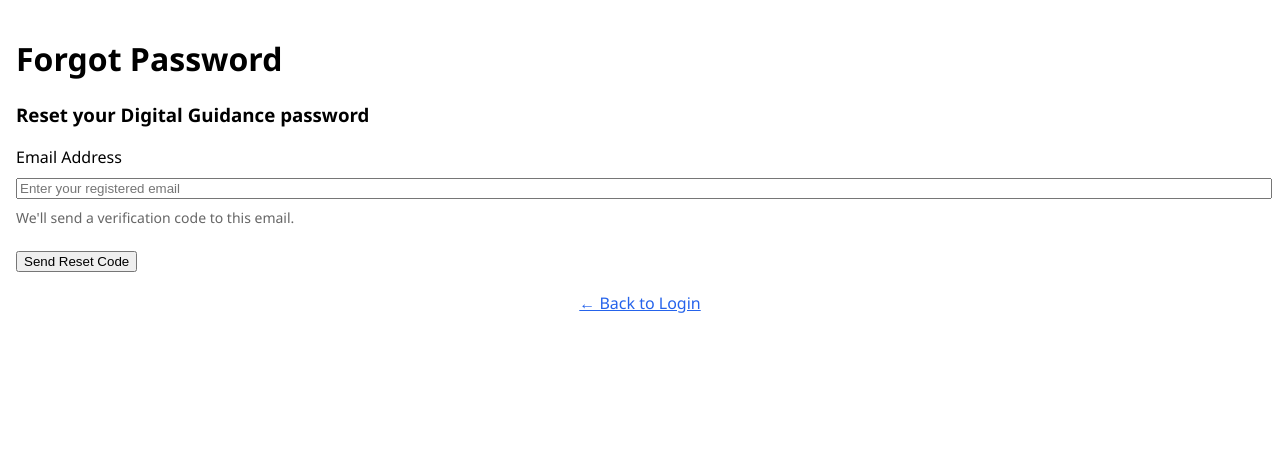
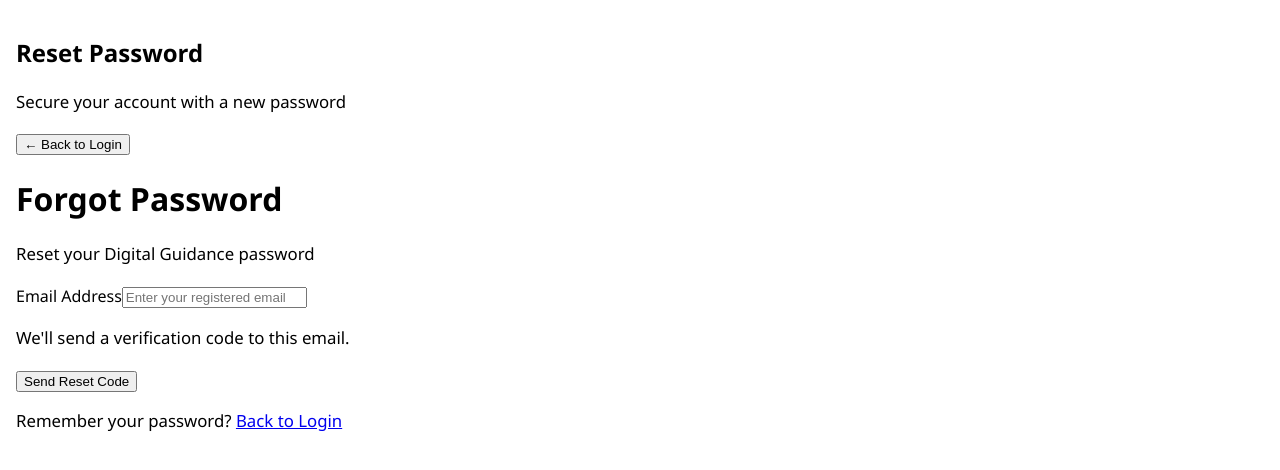
Before and after one commit to yzma-er/my-app, a React (Create React App) app: page /forgot-password in a window 1280 px wide. Shown: the top 470 px of the page. Built offline with nearby package versions, Linux system fonts and the light colour scheme.

Commit message:
Update ForgotPasswordPage.jsx

```diff
--- a/src/pages/ForgotPasswordPage.jsx
+++ b/src/pages/ForgotPasswordPage.jsx
@@ -1,4 +1,4 @@
-// ForgotPasswordPage.jsx - Request password reset
+// ForgotPasswordPage.jsx - UPDATED WITH CONSISTENT DESIGN
 import React, { useState, useEffect } from "react";
 import { Link, useNavigate } from "react-router-dom";
 import "./LoginPage.css";
@@ -89,7 +89,6 @@ function ForgotPasswordPage() {
             expiration_time: "15 minutes",
             app_name: "Digital Guidance",
             current_year: new Date().getFullYear(),
-
           }
         );
 
@@ -249,54 +248,81 @@ function ForgotPasswordPage() {
   };
 
   return (
-    <div className="login-wrapper">
-      <div className="login-container">
-        <div className="login-form">
+    <div className="auth-wrapper-split">
+      {/* Left Side - Image/Decoration */}
+      <div className="auth-left-side">
+        <div className="auth-image-placeholder">
+          <div className="auth-image-content">
+            <h2>Reset Password</h2>
+            <p>Secure your account with a new password</p>
+            <div className="auth-image-decoration">
+              <div className="auth-decoration-circle"></div>
+              <div className="auth-decoration-square"></div>
+              <div className="auth-decoration-triangle"></div>
+            </div>
+          </div>
+        </div>
+      </div>
+
+      {/* Right Side - Forgot Password Form */}
+      <div className="auth-right-side">
+        <div className="auth-container">
+          <div className="auth-content">
+            {/* Back Button */}
+            <div className="back-button-container">
+              <button
+                className="back-button"
+                onClick={() => navigate("/login")}
+                disabled={isLoading}
+              >
+                ← Back to Login
+              </button>
+            </div>
+
+            <div className="auth-header">
               <h1>Forgot Password</h1>
-          <h3>Reset your Digital Guidance password</h3>
+              <p className="auth-welcome-text">Reset your Digital Guidance password</p>
+            </div>
 
             {step === 1 && (
-            <form onSubmit={handleRequestReset}>
-              <div style={{ marginBottom: "20px" }}>
-                <label style={{ display: "block", marginBottom: "8px", fontWeight: "500" }}>
-                  Email Address
-                </label>
+              <form onSubmit={handleRequestReset} className="auth-form">
+                <div className="auth-form-group">
+                  <label htmlFor="email">Email Address</label>
                   <input
+                    id="email"
                     type="email"
                     placeholder="Enter your registered email"
                     value={email}
                     onChange={(e) => setEmail(e.target.value)}
                     required
-                  style={{ width: "100%" }}
+                    disabled={isLoading}
+                    className="auth-input"
                   />
-                <p style={{ fontSize: "14px", color: "#666", marginTop: "8px" }}>
+                  <p className="auth-hint">
                     We'll send a verification code to this email.
                   </p>
                 </div>
 
-              <button type="submit" disabled={isLoading}>
+                <button
+                  type="submit"
+                  className="auth-button"
+                  disabled={isLoading}
+                >
                   {isLoading ? "Sending Code..." : "Send Reset Code"}
                 </button>
-
-              <div style={{ textAlign: "center", marginTop: "20px" }}>
-                <Link to="/login" style={{ color: "#2563eb" }}>
-                  ← Back to Login
-                </Link>
-              </div>
               </form>
             )}
 
             {step === 2 && (
-            <form onSubmit={handleVerifyResetOTP}>
-              <div style={{ marginBottom: "20px" }}>
-                <p style={{ marginBottom: "15px" }}>
+              <form onSubmit={handleVerifyResetOTP} className="auth-form">
+                <div className="auth-form-group">
+                  <p className="auth-info">
                     Enter the 6-digit code sent to <strong>{email}</strong>
                   </p>
 
-                <label style={{ display: "block", marginBottom: "8px", fontWeight: "500" }}>
-                  Reset Code
-                </label>
+                  <label htmlFor="otp">Reset Code</label>
                   <input
+                    id="otp"
                     type="text"
                     placeholder="Enter 6-digit code"
                     value={otp}
@@ -306,21 +332,17 @@ function ForgotPasswordPage() {
                     }}
                     maxLength={6}
                     required
-                  style={{
-                    width: "100%",
-                    fontSize: "20px",
-                    letterSpacing: "10px",
-                    textAlign: "center"
-                  }}
+                    disabled={isLoading}
+                    className="auth-input auth-otp-input"
                   />
 
-                <div style={{ marginTop: "10px", fontSize: "14px" }}>
+                  <div className="auth-timer-info">
                     {timer > 0 ? (
-                    <p style={{ color: "#dc2626" }}>
+                      <p className="auth-timer">
                         Code expires in: {formatTime(timer)}
                       </p>
                     ) : (
-                    <p style={{ color: "#dc2626" }}>Code expired</p>
+                      <p className="auth-timer-expired">Code expired</p>
                     )}
                     <p>Attempts left: {attemptsLeft}</p>
                   </div>
@@ -329,27 +351,26 @@ function ForgotPasswordPage() {
                     type="button"
                     onClick={handleResendResetOTP}
                     disabled={resendDisabled || isLoading}
-                  style={{
-                    marginTop: "10px",
-                    background: "transparent",
-                    color: "#2563eb",
-                    border: "1px solid #2563eb",
-                    width: "100%"
-                  }}
+                    className="auth-button-secondary"
                   >
                     {resendDisabled ? "Resend in 60s" : "Resend Code"}
                   </button>
                 </div>
 
-              <div style={{ display: "flex", gap: "10px" }}>
+                <div className="auth-button-group">
                   <button
                     type="button"
                     onClick={() => { setStep(1); setOtp(""); }}
-                  style={{ flex: 1, background: "#6b7280" }}
+                    disabled={isLoading}
+                    className="auth-button-outline"
                   >
                     Back
                   </button>
-                <button type="submit" disabled={isLoading} style={{ flex: 2 }}>
+                  <button
+                    type="submit"
+                    disabled={isLoading}
+                    className="auth-button"
+                  >
                     {isLoading ? "Verifying..." : "Verify Code"}
                   </button>
                 </div>
@@ -357,73 +378,102 @@ function ForgotPasswordPage() {
             )}
 
             {step === 3 && (
-            <form onSubmit={handleResetPassword}>
-              <div style={{ marginBottom: "20px" }}>
-                <p style={{ marginBottom: "15px" }}>
+              <form onSubmit={handleResetPassword} className="auth-form">
+                <div className="auth-form-group">
+                  <p className="auth-info">
                     Set new password for <strong>{email}</strong>
                   </p>
 
-                <label style={{ display: "block", marginBottom: "8px", fontWeight: "500" }}>
-                  New Password
-                </label>
-                <div className="password-container">
+                  <label htmlFor="newPassword">New Password</label>
+                  <div className="auth-password-container">
                     <input
+                      id="newPassword"
                       type={showNewPassword ? "text" : "password"}
                       placeholder="Enter new password"
                       value={newPassword}
                       onChange={(e) => setNewPassword(e.target.value)}
                       required
+                      disabled={isLoading}
+                      className="auth-input"
                     />
-                  <i
-                    className={`fa-solid ${showNewPassword ? "fa-eye-slash" : "fa-eye"} toggle-icon`}
+                    <button
+                      type="button"
+                      className="auth-password-toggle"
                       onClick={() => setShowNewPassword(!showNewPassword)}
-                  ></i>
+                      disabled={isLoading}
+                    >
+                      {showNewPassword ? "🙈" : "👁️"}
+                    </button>
                   </div>
 
                   {newPassword.length > 0 && newPassword.length < 8 && (
-                  <p style={{ color: "red", fontSize: "13px", marginBottom: "6px" }}>
+                    <p className="auth-error">
                       Password must be at least 8 characters long.
                     </p>
                   )}
 
-                <label style={{ display: "block", marginBottom: "8px", marginTop: "15px", fontWeight: "500" }}>
-                  Confirm New Password
-                </label>
-                <div className="password-container">
+                  <label htmlFor="confirmPassword">Confirm New Password</label>
+                  <div className="auth-password-container">
                     <input
+                      id="confirmPassword"
                       type={showConfirmPassword ? "text" : "password"}
                       placeholder="Confirm new password"
                       value={confirmPassword}
                       onChange={(e) => setConfirmPassword(e.target.value)}
                       required
+                      disabled={isLoading}
+                      className="auth-input"
                     />
-                  <i
-                    className={`fa-solid ${showConfirmPassword ? "fa-eye-slash" : "fa-eye"} toggle-icon`}
+                    <button
+                      type="button"
+                      className="auth-password-toggle"
                       onClick={() => setShowConfirmPassword(!showConfirmPassword)}
-                  ></i>
+                      disabled={isLoading}
+                    >
+                      {showConfirmPassword ? "🙈" : "👁️"}
+                    </button>
                   </div>
 
                   {confirmPassword.length > 0 && confirmPassword !== newPassword && (
-                  <p style={{ color: "red", fontSize: "13px", marginBottom: "6px" }}>
+                    <p className="auth-error">
                       Passwords do not match.
                     </p>
                   )}
                 </div>
 
-              <div style={{ display: "flex", gap: "10px" }}>
+                <div className="auth-button-group">
                   <button
                     type="button"
                     onClick={() => setStep(2)}
-                  style={{ flex: 1, background: "#6b7280" }}
+                    disabled={isLoading}
+                    className="auth-button-outline"
                   >
                     Back
                   </button>
-                <button type="submit" disabled={isLoading} style={{ flex: 2 }}>
+                  <button
+                    type="submit"
+                    disabled={isLoading}
+                    className="auth-button"
+                  >
                     {isLoading ? "Resetting..." : "Reset Password"}
                   </button>
                 </div>
               </form>
             )}
+
+            <div className="auth-footer">
+              <p>
+                Remember your password?{" "}
+                <Link
+                  to="/login"
+                  className="auth-link auth-link-bold"
+                  onClick={(e) => isLoading && e.preventDefault()}
+                >
+                  Back to Login
+                </Link>
+              </p>
+            </div>
+          </div>
         </div>
       </div>
     </div>
```
Lines whose indentation alone changed are shown as unchanged.
